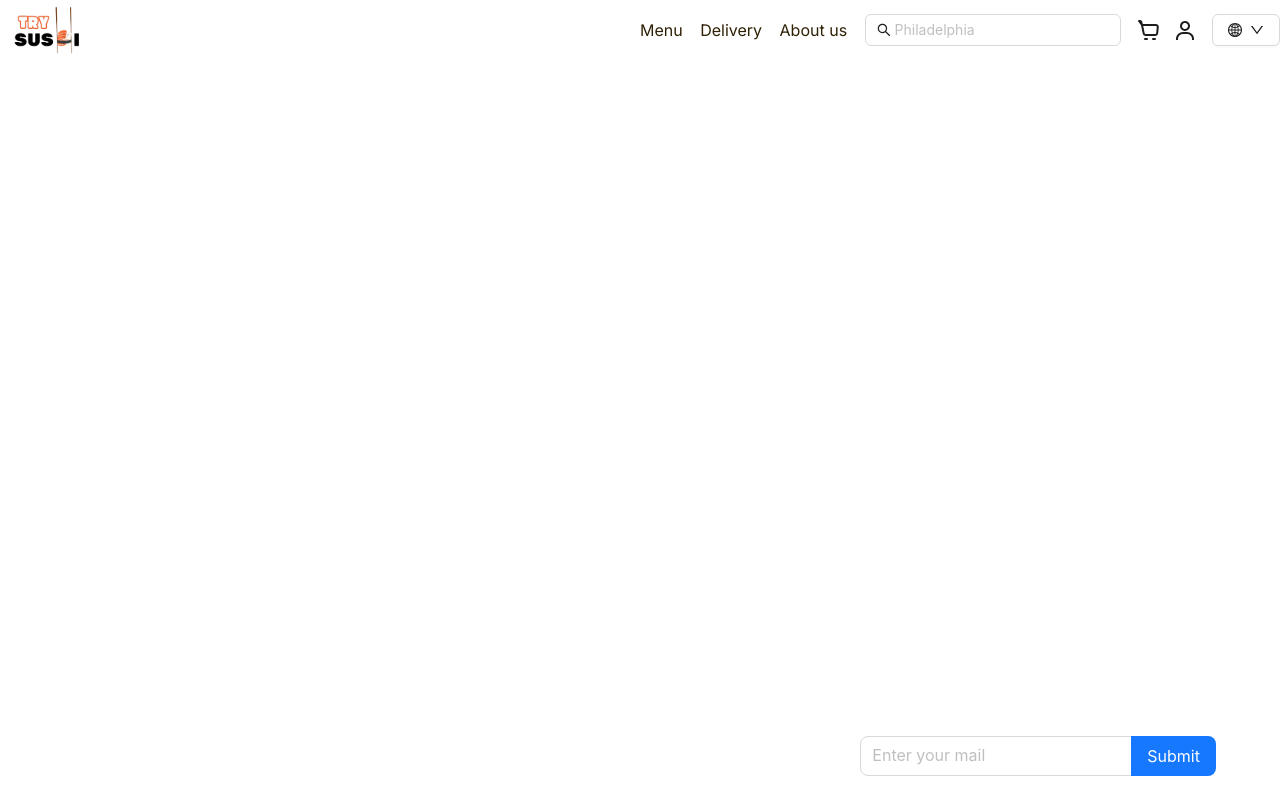
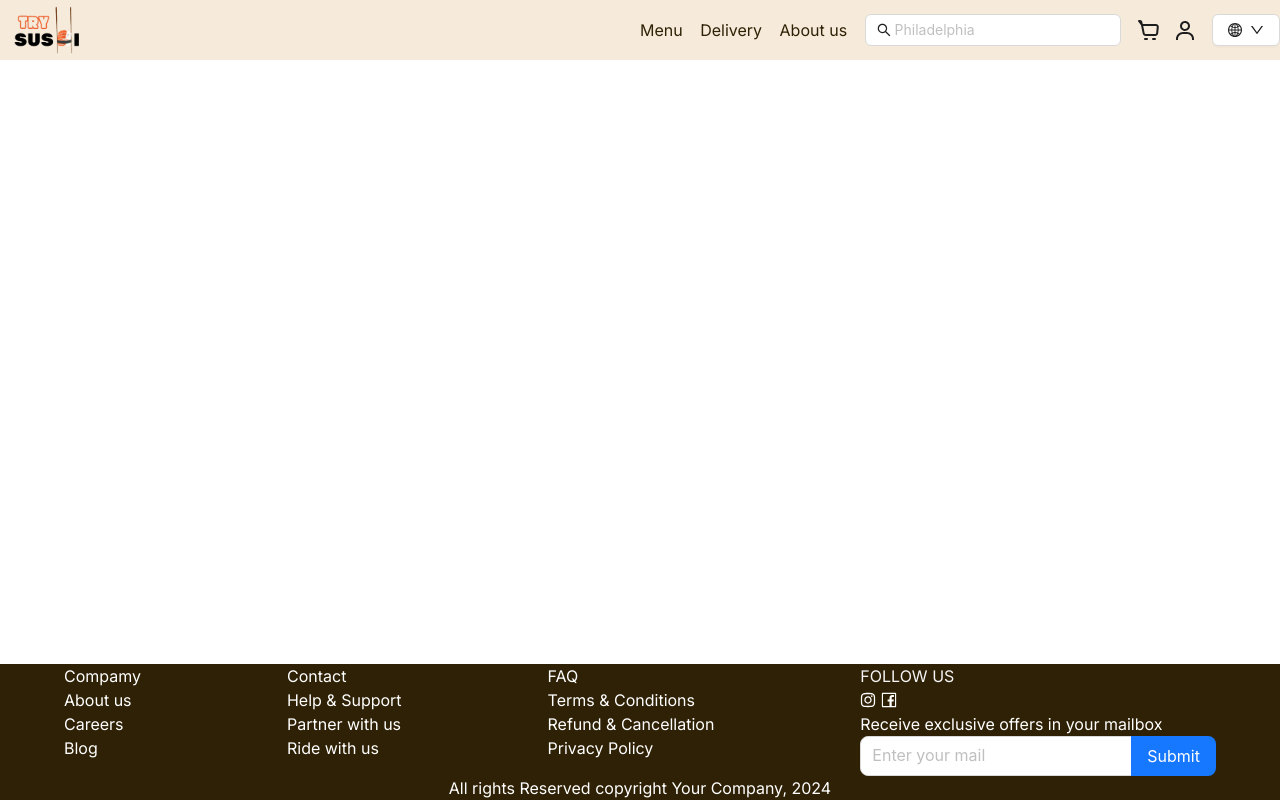
Before and after one commit to iiamsona/sushi, a Next.js app in the folder client/: page / in a window 1280 px wide. Built offline with nearby package versions, Linux system fonts and the light colour scheme.

Commit message:
footer, header

```diff
--- a/client/app/page.tsx
+++ b/client/app/page.tsx
@@ -5,6 +5,7 @@ export default function Home() {
   return (
     <div className="h-screen w-full flex flex-col justify-between items-center">
       <HeaderMenu/>
+
       <Footer/>
     </div>
 
--- a/client/components/footer.tsx
+++ b/client/components/footer.tsx
@@ -2,7 +2,10 @@
 import React from "react";
 import Link from "next/link";
 import Image from "next/image";
-import { AudioOutlined } from "@ant-design/icons";
+import { AudioOutlined,
+  InstagramOutlined,
+  FacebookOutlined
+ } from "@ant-design/icons";
 import { Input, Space } from "antd";
 import type { GetProps } from "antd";
 type SearchProps = GetProps<typeof Input.Search>;
@@ -10,8 +13,9 @@ const { Search } = Input;
 
 export default function Footer() {
   return (
-    <div className="flex justify-center w-9/10 self-center">
-      <div className="w-full">
+
+    <div className="flex justify-center w-full self-center bg-Secondary text-white">
+      <div className="w-9/10">
         <div className="flex justify-between">
           <div className="flex flex-col">
             <div>Compamy</div>
@@ -32,10 +36,10 @@ export default function Footer() {
             <div>Privacy Policy</div>
           </div>
           <div className="flex flex-col">
-            <div>FOLLOW US</div>
-            <div className="flex">
-              <div>Instagram</div>
-              <div>Facebook</div>
+            <div className="text-footer">FOLLOW US</div>
+            <div className="">
+              <div><InstagramOutlined /> <FacebookOutlined />
+              </div>
             </div>
             <div>Receive exclusive offers in your mailbox</div>
             <div>
@@ -48,6 +52,7 @@ export default function Footer() {
           </div>
         </div>
         <div className="flex justify-center">
+
           All rights Reserved copyright Your Company, 2024
         </div>
       </div>
--- a/client/components/header_menu.tsx
+++ b/client/components/header_menu.tsx
@@ -16,23 +16,23 @@ import {
 import { Button, Dropdown, message, Space, MenuProps, Input } from "antd";
 
 const handleMenuClick: MenuProps["onClick"] = (e) => {
-  message.info(`Click on menu item: ${e.key}`);
+  message.info(`Language: ${e.key}`);
 };
 
 const items: MenuProps["items"] = [
   {
     label: "Armenian",
-    key: "1",
+    key: "Arm",
     icon: <Image src={armenian} alt="Armenian" width={20} height={20} />,
   },
   {
     label: "Russian",
-    key: "2",
+    key: "Rus",
     icon: <Image src={russian} alt="Russian" width={20} height={20} />,
   },
   {
     label: "English",
-    key: "3",
+    key: "Eng",
     icon: <Image src={english} alt="English" width={20} height={20} />,
   },
 ];
@@ -44,7 +44,7 @@ const menuProps = {
 
 export default function HeaderMenu() {
   return (
-    <nav className="flex items-center justify-center w-full">
+    <nav className="flex items-center justify-center w-full bg-main">
       <div className="container flex justify-between items-center w-full">
         <div className="logo">
           <Image src={logo} alt="logo" />
--- a/client/tailwind.config.ts
+++ b/client/tailwind.config.ts
@@ -18,6 +18,8 @@ const config: Config = {
       },
       colors: {
         'Secondary': '#2F2105',
+        'main':'#F6EBDA',
+        'footer':'#F5F5F5',
       },
     },
   },
```
